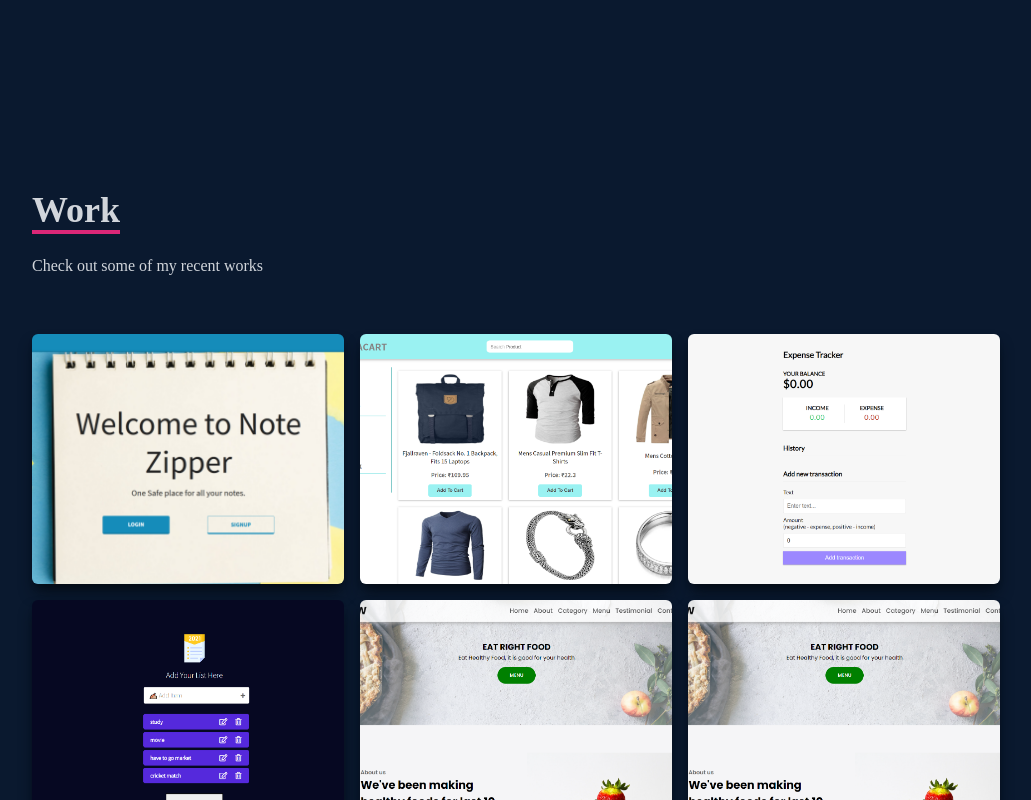
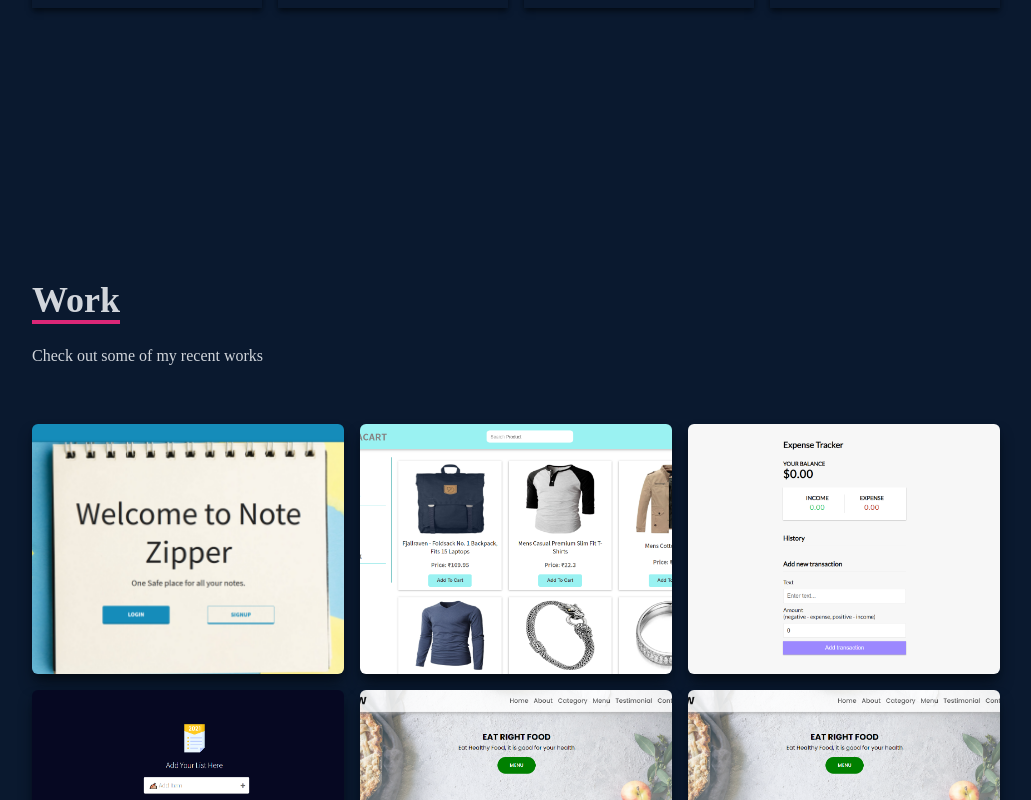
Before and after one commit to kunalpatil239/Portfolio, a React (Create React App) app: page / in a window 1280 px wide. Shown: the part 2280-3080 px from the top of the page, without its empty margins (124-1155 px from the left). Built offline with nearby package versions, Linux system fonts and the light colour scheme.

Commit message:
changed work height to auto

```diff
--- a/src/components/Skills.jsx
+++ b/src/components/Skills.jsx
@@ -11,7 +11,7 @@ const Skills = () => {
   return (
     <div
       name="skills"
-      className="pt-[7rem] w-full h-screen bg-[#0a192f] text-gray-300"
+      className="pt-[7rem] w-full h-[110vh] bg-[#0a192f] text-gray-300"
     >
       {/* container */}
       <div className="max-w-[1000px] mx-auto p-4 flex flex-col justify-center w-full h-full">
--- a/src/components/Work.jsx
+++ b/src/components/Work.jsx
@@ -11,7 +11,7 @@ const Work = () => {
   return (
     <div
       name="work"
-      className="pt-[10rem] sm:pt-0 w-full md:h-screen text-gray-300 bg-[#0a192f] work"
+      className="pt-[10rem] sm:pt-[4rem] w-full md:h-auto text-gray-300 bg-[#0a192f] "
     >
       <div className="max-w-[1000px] mx-auto p-4 flex flex-col justify-center w-full h-full">
         <div className="pb-8">
--- a/src/index.css
+++ b/src/index.css
@@ -45,9 +45,7 @@
   .footer {
     display: none;
   }
-  .work {
-    height: 150vh;
-  }
+
   .contact {
     height: 110vh;
   }
```
